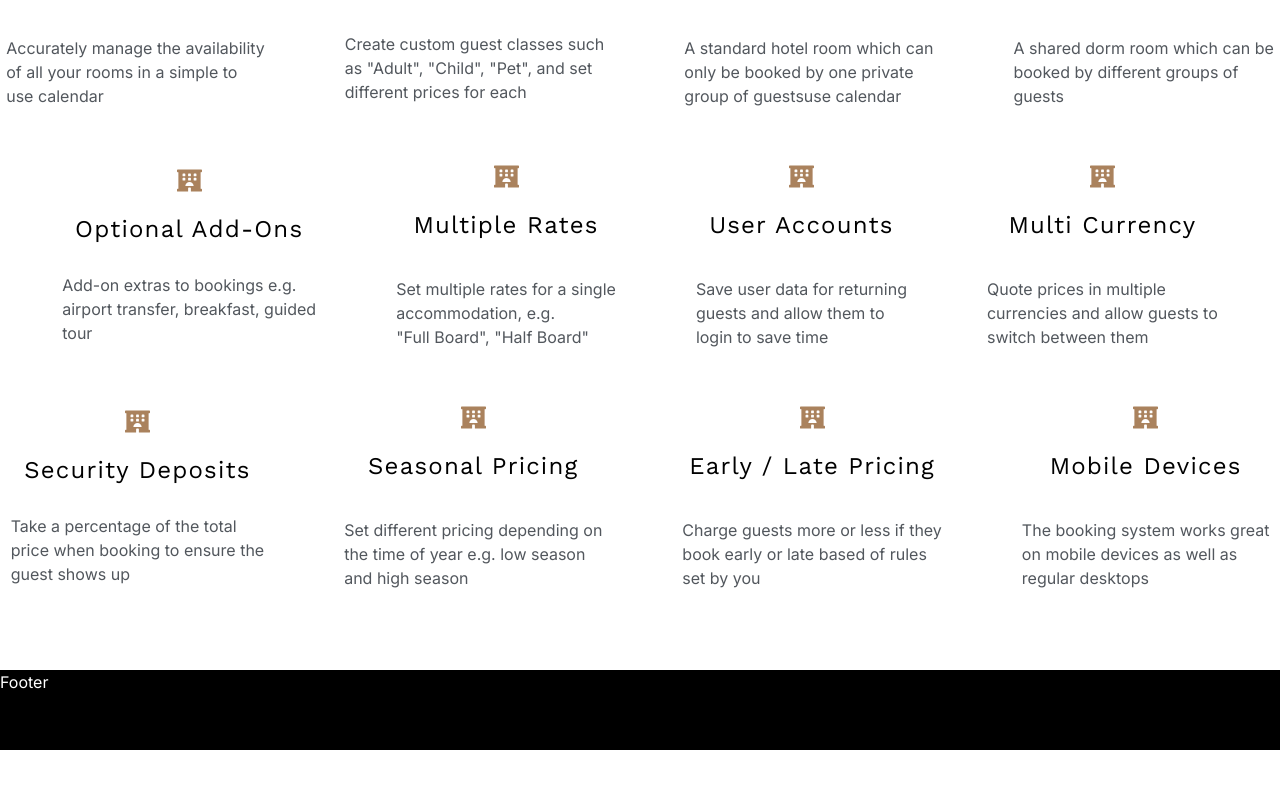
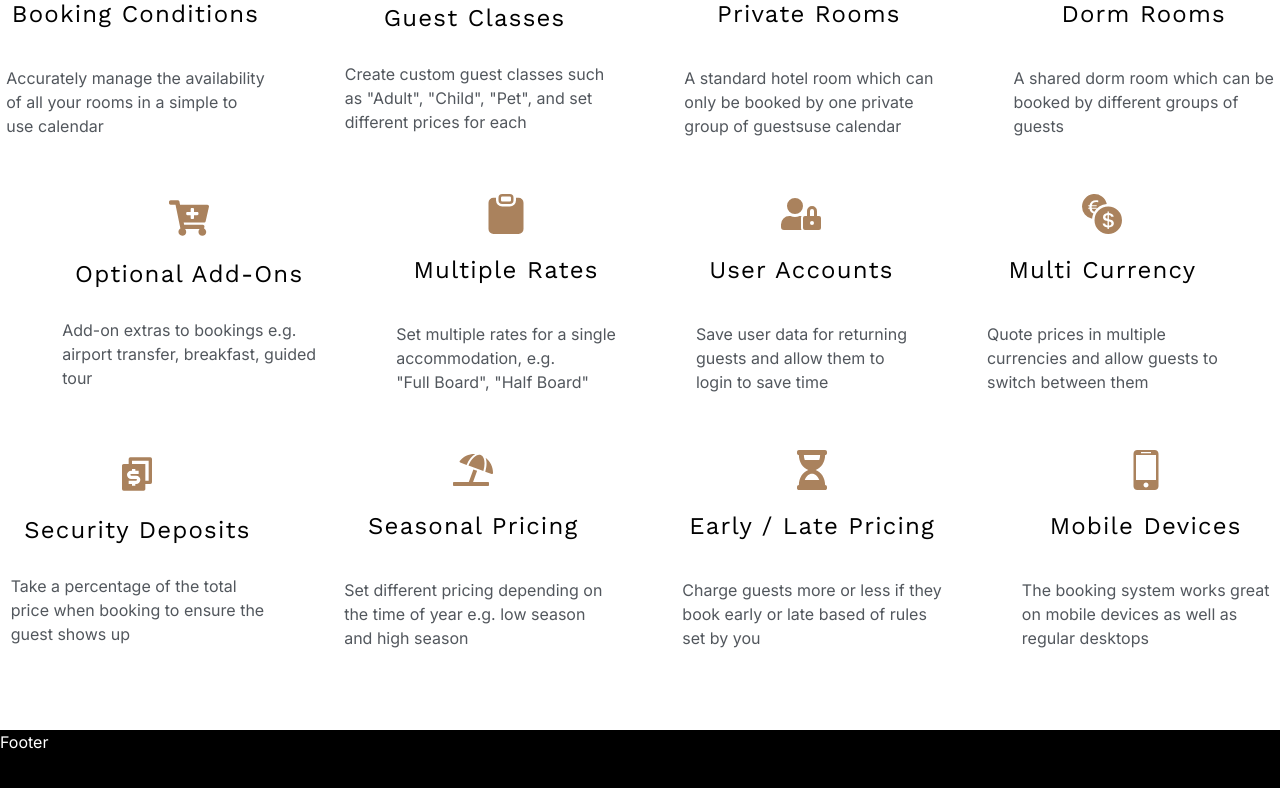
Before and after one commit to Richson-Tech/groove, a Next.js app: page / in a window 1280 px wide. Shown: the part 4061-4849 px from the top of the page. Before the commit the page ends 4811 px from the top, so only its background shows below. Built offline with nearby package versions, Linux system fonts and the light colour scheme.

Commit message:
all icons added for powerful features

```diff
--- a/src/app/page.jsx
+++ b/src/app/page.jsx
@@ -1,15 +1,16 @@
 import Image from "next/image";
 import Link from "next/link";
 import React from "react";
-import { FaHotel, FaRestroom } from "react-icons/fa";
+import { FaHotel, FaRestroom,FaCartPlus, FaUserLock, FaUmbrellaBeach, FaHourglassHalf } from "react-icons/fa";
 import { MdBorderColor, MdMarkEmailRead, MdAddLocationAlt,MdOutlineMeetingRoom,MdOutlineManageAccounts } from "react-icons/md";
 import { SiGoogletranslate } from "react-icons/si";
 import { VscServerEnvironment } from "react-icons/vsc";
-import { BsEmojiSmileFill, BsCreditCard, BsPersonSquare } from "react-icons/bs";
+import { BsEmojiSmileFill, BsCreditCard, BsPersonSquare,BsClipboardFill,BsCurrencyExchange } from "react-icons/bs";
 import { SlCalender} from "react-icons/sl";
-import { GrUserManager} from "react-icons/gr";
+import { RiCurrencyFill} from "react-icons/ri";
 import { CgDanger} from "react-icons/cg";
 import { IoIosPeople} from "react-icons/io";
+import { ImMobile} from "react-icons/im";
 import png from "../../public/ss.png";
 
 const page = () => {
@@ -302,6 +303,8 @@ const page = () => {
       <div className="box-content flex flex-row items-center justify-center mt-10">
         <Image src={png} height={100} width={628} />
       </div>
+
+      {/* powerful features */}
       <div className="flex flex-row items-center justify-center mt-10">
         <h2 className="text-4xl font-['Work_Sans'] leading-10 tracking-wider font-normal">
           Full Of <span className="text-[#AA825D]">Powerful</span> <br />{" "}
@@ -311,7 +314,7 @@ const page = () => {
 
       <div className="flex flex-row gap-20 items-center justify-center mt-14 font-normal">
         <div className="flex flex-col items-center justify-center">
-          <SlCalender size={25} className="text-[#AA825D]" />
+          <SlCalender size={40} className="text-[#AA825D]" />
           <h3 className="text-2xl font-['Work_Sans'] mt-5 mb-7 tracking-wider">
             Availability Calendar
           </h3>
@@ -322,7 +325,7 @@ const page = () => {
           </p>
         </div>
         <div className="flex flex-col items-center justify-center">
-          <MdOutlineManageAccounts size={25} className="text-[#AA825D]" />
+          <MdOutlineManageAccounts size={40} className="text-[#AA825D]" />
           <h3 className="text-2xl font-['Work_Sans'] mt-5 mb-9 tracking-wider">
             Channel Manager
           </h3>
@@ -332,7 +335,7 @@ const page = () => {
           </p>
         </div>
         <div className="flex flex-col items-center justify-center">
-          <MdMarkEmailRead size={25} className="text-[#AA825D]" />
+          <MdMarkEmailRead size={40} className="text-[#AA825D]" />
           <h3 className="text-2xl font-['Work_Sans'] mt-5 mb-9 tracking-wider">
             Email Notifications
           </h3>
@@ -343,7 +346,7 @@ const page = () => {
           </p>
         </div>
         <div className="flex flex-col items-center justify-center">
-          <MdAddLocationAlt size={25} className="text-[#AA825D]" />
+          <MdAddLocationAlt size={40} className="text-[#AA825D]" />
           <h3 className="text-2xl font-['Work_Sans'] mt-5 mb-9 tracking-wider">
             Multiple Locations
           </h3>
@@ -355,7 +358,7 @@ const page = () => {
       </div>
       <div className="flex flex-row gap-20 items-center justify-center mt-14 font-normal">
         <div className="flex flex-col items-center justify-center">
-          <CgDanger size={25} className="text-[#AA825D]" />
+          <CgDanger size={40} className="text-[#AA825D]" />
           <h3 className="text-2xl font-['Work_Sans'] mt-5 mb-9 tracking-wider">
             Booking Conditions
           </h3>
@@ -366,7 +369,7 @@ const page = () => {
           </p>
         </div>
         <div className="flex flex-col items-center justify-center">
-          <IoIosPeople size={25} className="text-[#AA825D]" />
+          <IoIosPeople size={40} className="text-[#AA825D]" />
           <h3 className="text-2xl font-['Work_Sans'] mt-5 mb-7 tracking-wider">
             Guest Classes
           </h3>
@@ -376,7 +379,7 @@ const page = () => {
           </p>
         </div>
         <div className="flex flex-col items-center justify-center">
-          <MdOutlineMeetingRoom size={25} className="text-[#AA825D]" />
+          <MdOutlineMeetingRoom size={40} className="text-[#AA825D]" />
           <h3 className="text-2xl font-['Work_Sans'] mt-5 mb-9 tracking-wider">
             Private Rooms
           </h3>
@@ -387,7 +390,7 @@ const page = () => {
           </p>
         </div>
         <div className="flex flex-col items-center justify-center">
-          <FaRestroom size={25} className="text-[#AA825D]" />
+          <FaRestroom size={40} className="text-[#AA825D]" />
           <h3 className="text-2xl font-['Work_Sans'] mt-5 mb-9 tracking-wider">
             Dorm Rooms
           </h3>
@@ -399,7 +402,7 @@ const page = () => {
       </div>
       <div className="flex flex-row gap-20 items-center justify-center mt-14 font-normal">
         <div className="flex flex-col items-center justify-center">
-          <FaHotel size={25} className="text-[#AA825D]" />
+          <FaCartPlus size={40} className="text-[#AA825D]" />
           <h3 className="text-2xl font-['Work_Sans'] mt-5 mb-7 tracking-wider">
             Optional Add-Ons
           </h3>
@@ -409,7 +412,7 @@ const page = () => {
           </p>
         </div>
         <div className="flex flex-col items-center justify-center">
-          <FaHotel size={25} className="text-[#AA825D]" />
+          <BsClipboardFill size={40} className="text-[#AA825D]" />
           <h3 className="text-2xl font-['Work_Sans'] mt-5 mb-9 tracking-wider">
             Multiple Rates
           </h3>
@@ -419,7 +422,7 @@ const page = () => {
           </p>
         </div>
         <div className="flex flex-col items-center justify-center">
-          <FaHotel size={25} className="text-[#AA825D]" />
+          <FaUserLock size={40} className="text-[#AA825D]" />
           <h3 className="text-2xl font-['Work_Sans'] mt-5 mb-9 tracking-wider">
             User Accounts
           </h3>
@@ -429,7 +432,7 @@ const page = () => {
           </p>
         </div>
         <div className="flex flex-col items-center justify-center">
-          <FaHotel size={25} className="text-[#AA825D]" />
+          <BsCurrencyExchange size={40} className="text-[#AA825D]" />
           <h3 className="text-2xl font-['Work_Sans'] mt-5 mb-9 tracking-wider">
             Multi Currency
           </h3>
@@ -441,7 +444,7 @@ const page = () => {
       </div>
       <div className="flex flex-row gap-20 items-center justify-center mt-14 font-normal">
         <div className="flex flex-col items-center justify-center">
-          <FaHotel size={25} className="text-[#AA825D]" />
+          <RiCurrencyFill size={40} className="text-[#AA825D]" />
           <h3 className="text-2xl font-['Work_Sans'] mt-5 mb-7 tracking-wider">
             Security Deposits
           </h3>
@@ -451,7 +454,7 @@ const page = () => {
           </p>
         </div>
         <div className="flex flex-col items-center justify-center">
-          <FaHotel size={25} className="text-[#AA825D]" />
+          <FaUmbrellaBeach size={40} className="text-[#AA825D]" />
           <h3 className="text-2xl font-['Work_Sans'] mt-5 mb-9 tracking-wider">
             Seasonal Pricing
           </h3>
@@ -461,7 +464,7 @@ const page = () => {
           </p>
         </div>
         <div className="flex flex-col items-center justify-center">
-          <FaHotel size={25} className="text-[#AA825D]" />
+          <FaHourglassHalf size={40} className="text-[#AA825D]" />
           <h3 className="text-2xl font-['Work_Sans'] mt-5 mb-9 tracking-wider">
             Early / Late Pricing
           </h3>
@@ -471,7 +474,7 @@ const page = () => {
           </p>
         </div>
         <div className="flex flex-col items-center justify-center">
-          <FaHotel size={25} className="text-[#AA825D]" />
+          <ImMobile size={40} className="text-[#AA825D]" />
           <h3 className="text-2xl font-['Work_Sans'] mt-5 mb-9 tracking-wider">
             Mobile Devices
           </h3>
```
